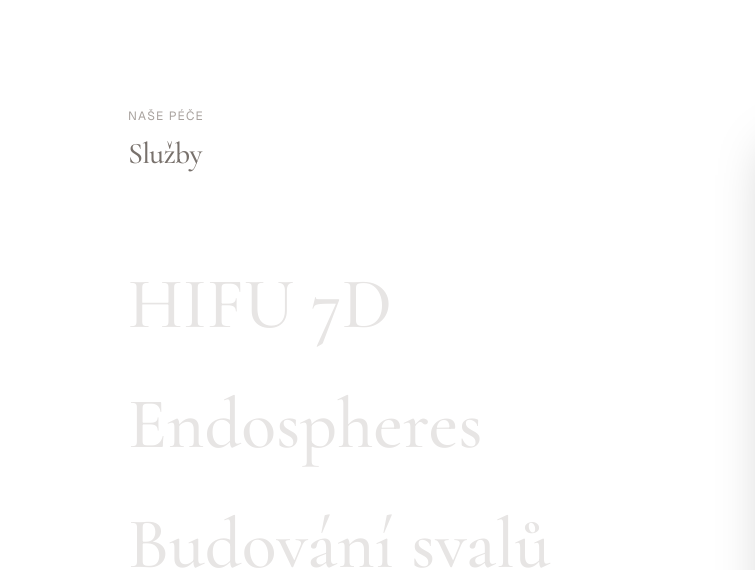
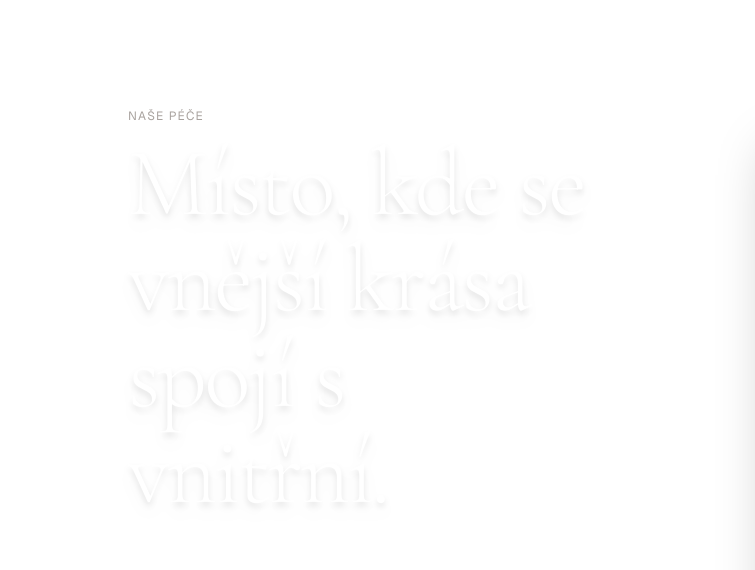
Before and after one commit to space992/onepager, a website: page index.html in a window 1280 px wide. Shown: the part 820-1390 px from the top of the page, 0-755 px from the left. Drawn offline with nearby package versions, Linux system fonts and the light colour scheme; a web font is replaced by a local one.

Commit message:
Update Hero claim text

```diff
--- a/index.html
+++ b/index.html
@@ -242,9 +242,10 @@
                 <div class="mb-24">
                     <span class="text-stone-400 uppercase tracking-widest text-xs mb-3 block font-geist">Naše
                         péče</span>
-                    <h2 class="text-2xl md:text-3xl font-medium tracking-tight font-cormorant text-stone-500">
-                        Služby
-                    </h2>
+                    <h1
+                        class="text-5xl md:text-7xl lg:text-8xl font-light tracking-tight mb-8 font-cormorant text-white drop-shadow-lg">
+                        Místo, kde se vnější krása spojí s vnitřní.
+                    </h1>
                 </div>
 
                 <div class="space-y-12" id="servicesList">
```
